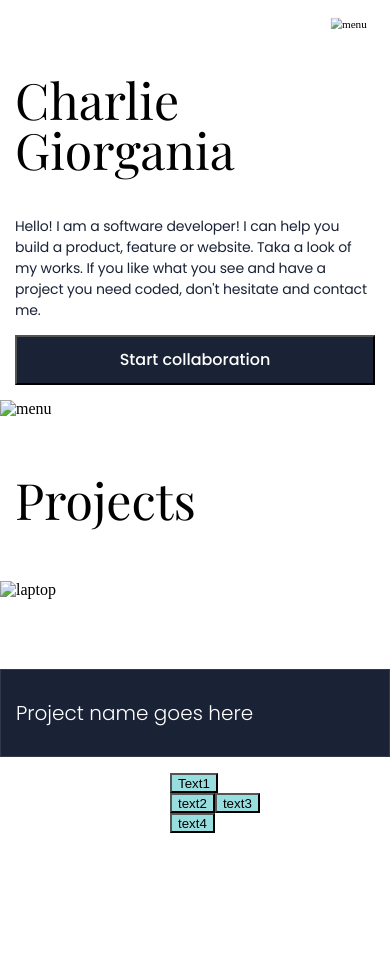
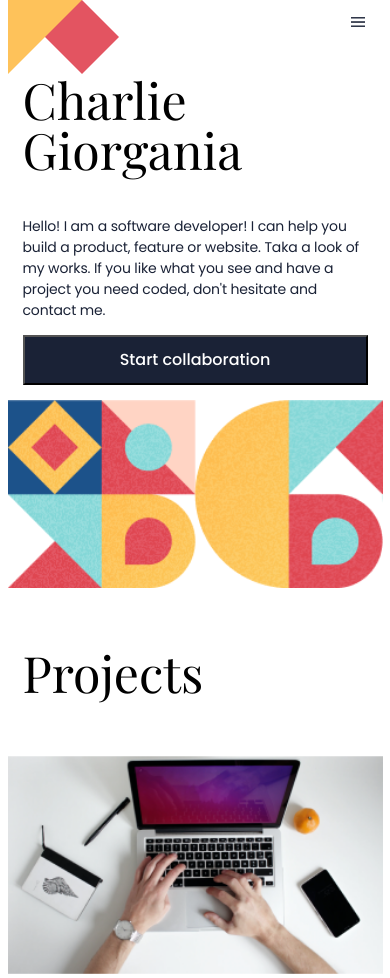
Before and after one commit to WillyStorm/PortFolioMobile, a website: page index.html in a window 390 px wide. Shown: the top 978 px of the page. Before the commit the page ends 933 px from the top, so only its background shows below. Drawn offline with nearby package versions, Linux system fonts and the light colour scheme.

Commit message:
Add home page mobile version

```diff
--- a/index.html
+++ b/index.html
@@ -4,14 +4,14 @@
     <meta charset="UTF-8">
     <meta http-equiv="X-UA-Compatible" content="IE=edge">
     <meta name="viewport" content="width=device-width, initial-scale=1.0">
-    <link rel="stylesheet" href="style.css">
+    <link rel="stylesheet" href="/style.css">
     <title>Mobile Portfolio</title>
 </head>
 <body>
     <div class="container">
         <header>
             <div class="flex-container">
-                <div class="flex-items"><nav><img src="assets/images/menu.png" alt="menu"> </nav></div>
+                <div class="flex-items"><nav><img src="images/menu.png" alt="menu"> </nav></div>
             </div>
         </header>
         <section class="headline">
@@ -21,11 +21,11 @@
             <button type="button" class="rectangle">Start collaboration</button>
         </section>
     </div>
-    <div><img src="assets/images/geometry.png" alt="menu"></div>
+    <div><img src="images/geometry.png" alt="menu"></div>
         <section>
             <h2 class="float">Projects</h2>
             <div class="parent">
-                <div class="div1"><img src="1.png" alt="laptop"> </div>
+                <div class="div1"><img src="images/1.png" alt="laptop"> </div>
                 <div class="div2 float"><h3>Project name goes here</h3>
                     </div>
                 <div class="div3"> </div>
--- a/style.css
+++ b/style.css
@@ -3,11 +3,12 @@
 body {
   margin: auto;
   width: 100%;
+  max-width: 375px;
 }
 
 .container {
   padding: 15px;
-  background-image: url('assets/images/shape3.png');
+  background-image: url('images/shape3.png');
   background-repeat: no-repeat;
 }
 
```
Also changed, not shown: 1.png (deleted), images/1.png (added), images/2.png (added), images/3.png (added), images/4.png (added), images/5.png (added), images/6.png (added), images/geometry.png (added), images/menu.png (added), images/shape3.png (added), 1 other file.
